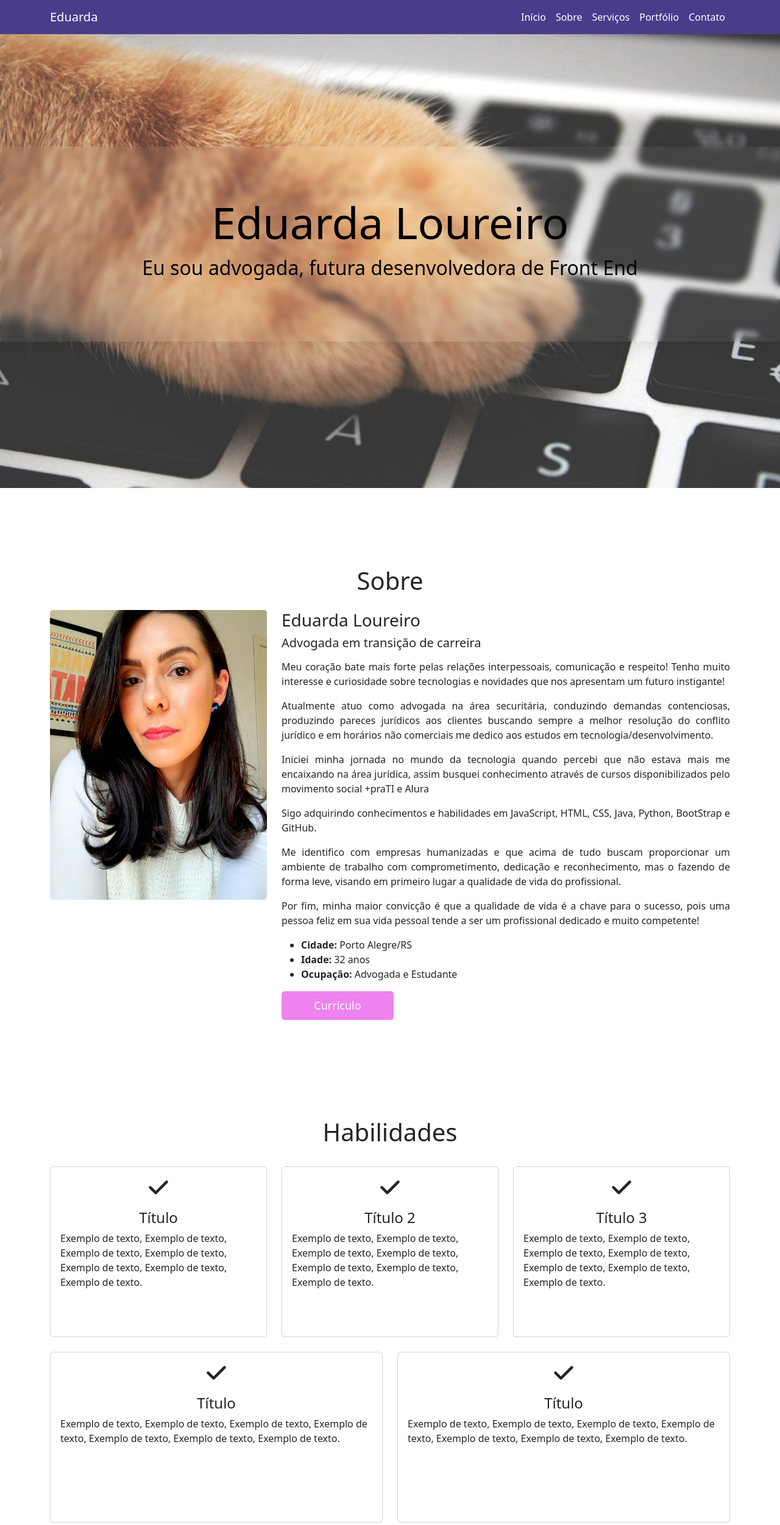
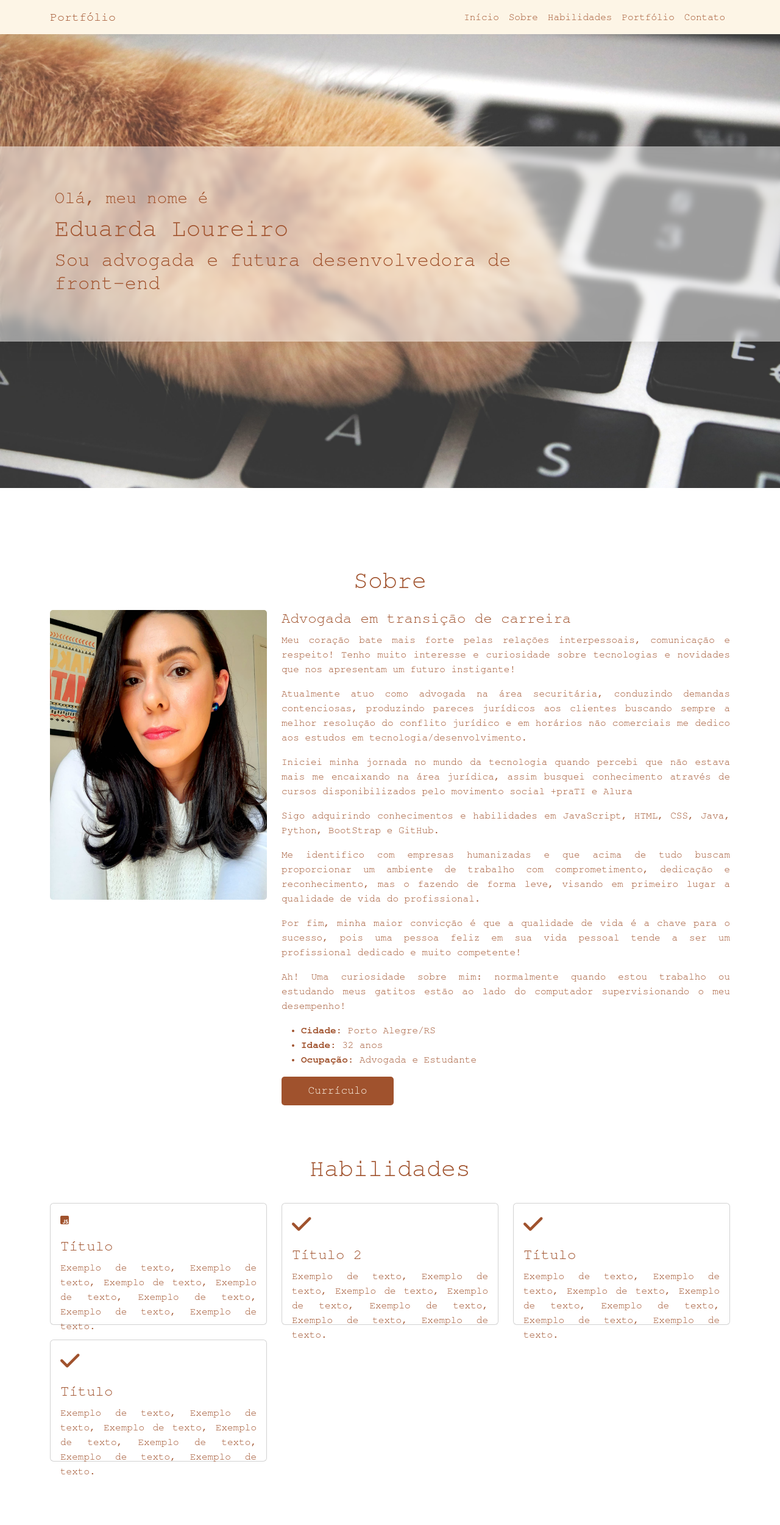
Before and after one commit to loureiroeduarda/portfolio, a plain HTML site: page index.html in a window 1280 px wide. Shown: the top 2500 px of the page at 61% size. Drawn offline with nearby package versions, Linux system fonts and the light colour scheme; files whose address does not match are found by name.

Commit message:
Alterada fonte, cor e estilizado botões

```diff
--- a/index.html
+++ b/index.html
@@ -21,14 +21,14 @@
 	<!-- Menu Fixado -->
 	<nav class="navbar navbar-expand-lg fixed-top navbarScroll">
 		<div class="container">
-			<a href="#" class="navbar-brand">Eduarda</a>
+			<a href="#inicio" class="navbar-brand">Portfólio</a>
 			<button class="navbar-toggler" type="button" data-bs-toggle="collapse" data-bs-target="#navbarSupportedContent" aria-controls="navbarSupportedContent" aria-expanded="false" aria-label="Toggle navigation"> <span class="navbar-toggler-icon"></span> </button>
 
 			<div class="collapse navbar-collapse" id="navbarSupportedContent">
 				<ul class="navbar-nav ms-auto">
 					<li class="nav-item active"><a class="nav-link" href="#inicio">Início</a></li>
 					<li class="nav-item"><a class="nav-link" href="#sobre">Sobre</a></li>
-					<li class="nav-item"><a class="nav-link" href="#servicos">Serviços</a></li>
+					<li class="nav-item"><a class="nav-link" href="#habilidades">Habilidades</a></li>
 					<li class="nav-item"><a class="nav-link" href="#portfolio">Portfólio</a></li>
 					<li class="nav-item"><a class="nav-link" href="#contato">Contato</a></li>
 				</ul>
@@ -42,9 +42,10 @@
 		<div class="container-fluid">
 			<div class="row">
 				<div class="glass">
-					<div class="col-lg-12 col-md-12 col-sm-12 col-xs-12 hero-text">
-						<h2 class="hero_titulo">Eduarda Loureiro</h2>
-						<p class="hero_desc">Eu sou advogada, futura desenvolvedora de Front End</p>
+					<div class="hero-text">
+						<h3>Olá, meu nome é</h3>
+						<h1>Eduarda Loureiro</h1>
+						<h2>Sou advogada e futura desenvolvedora de front-end</h2>
 					</div>
 				</div>
 			</div>
@@ -65,15 +66,14 @@
 
 				<!-- infos -->
 				<div class="col-lg-8">
-					<h3>Eduarda Loureiro</h3>
-					<h5>Advogada em transição de carreira</h5>
-
+					<h4>Advogada em transição de carreira</h4>
 					<p>Meu coração bate mais forte pelas relações interpessoais, comunicação e respeito! Tenho muito interesse e curiosidade sobre tecnologias e novidades que nos apresentam um futuro instigante!</p>
 					<P>Atualmente atuo como advogada na área securitária, conduzindo demandas contenciosas, produzindo pareces jurídicos aos clientes buscando sempre a melhor resolução do conflito jurídico e em horários não comerciais me dedico aos estudos em tecnologia/desenvolvimento.</P>
 					<p>Iniciei minha jornada no mundo da tecnologia quando percebi que não estava mais me encaixando na área jurídica, assim busquei conhecimento através de cursos disponibilizados pelo movimento social +praTI e Alura</p>
 					<p>Sigo adquirindo conhecimentos e habilidades em JavaScript, HTML, CSS, Java, Python, BootStrap e GitHub.</p>
 					<p>Me identifico com empresas humanizadas e que acima de tudo buscam proporcionar um ambiente de trabalho com comprometimento, dedicação e reconhecimento, mas o fazendo de forma leve, visando em primeiro lugar a qualidade de vida do profissional.</p>
 					<p>Por fim, minha maior convicção é que a qualidade de vida é a chave para o sucesso, pois uma pessoa feliz em sua vida pessoal tende a ser um profissional dedicado e muito competente!</p>
+					<p>Ah! Uma curiosidade sobre mim: normalmente quando estou trabalho ou estudando meus gatitos estão ao lado do computador supervisionando o meu desempenho!</p>
 
 					<div>
 						<ul>
@@ -83,7 +83,7 @@
 						</ul>
 					</div>
 					<div class="col-lg-6 mt-1">
-						<a href="https://drive.google.com/file/d/1_I4bMtgksT7mKefFNbXhai8feiaC5MHQ/view?usp=share_link" class="btnSobre" target="_blank">Currículo</a>
+						<a href="https://drive.google.com/file/d/1_I4bMtgksT7mKefFNbXhai8feiaC5MHQ/view?usp=share_link" class="btn_sobre" target="_blank">Currículo</a>
 					</div>
 				</div>
 			</div>
@@ -91,9 +91,9 @@
 		</div>
 	</section>
 
-	<!-- Seção Serviços (opcional) -->
+	<!-- Seção Habilidades (opcional) -->
 
-	<section class="servicos" id="servicos">
+	<section class="habilidades" id="habilidades">
 		<div class="container">
 			<h1 class="text-center">Habilidades</h1>
 
@@ -102,7 +102,7 @@
 				<div class="col-lg-4 mt-4">
 					<div class="card servicesText">
 						<div class="card-body">
-							<i class="fa-solid fa-check servicesIcon"></i>
+							<i class="fa-brands fa-square-js"></i>
 							<h4 class="card-title mt-3">Título</h4>
 							<p>Exemplo de texto, Exemplo de texto, Exemplo de texto, Exemplo de texto, Exemplo de texto, Exemplo de texto, Exemplo de texto.</p>
 						</div>
@@ -123,39 +123,11 @@
 					<div class="card servicesText">
 						<div class="card-body">
 							<i class="fa-solid fa-check servicesIcon"></i>
-							<h4 class="card-title mt-3">Título 3</h4>
-							<p>Exemplo de texto, Exemplo de texto, Exemplo de texto, Exemplo de texto, Exemplo de texto, Exemplo de texto, Exemplo de texto.</p>
-						</div>
-					</div>
-				</div>
-
-			</div>
-
-			<div class="row">
-
-				<div class="col-lg-6 mt-4">
-					<div class="card servicesText">
-						<div class="card-body">
-							<i class="fa-solid fa-check servicesIcon"></i>
 							<h4 class="card-title mt-3">Título</h4>
 							<p>Exemplo de texto, Exemplo de texto, Exemplo de texto, Exemplo de texto, Exemplo de texto, Exemplo de texto, Exemplo de texto.</p>
 						</div>
 					</div>
 				</div>
-
-				<div class="col-lg-6 mt-4">
-					<div class="card servicesText">
-						<div class="card-body">
-							<i class="fa-solid fa-check servicesIcon"></i>
-							<h4 class="card-title mt-3">Título</h4>
-							<p>Exemplo de texto, Exemplo de texto, Exemplo de texto, Exemplo de texto, Exemplo de texto, Exemplo de texto, Exemplo de texto.</p>
-						</div>
-					</div>
-				</div>
-
-			</div>
-
-			<div class="row">
 
 				<div class="col-lg-4 mt-4">
 					<div class="card servicesText">
@@ -166,17 +138,6 @@
 						</div>
 					</div>
 				</div>
-
-				<div class="col-lg-8 mt-4">
-					<div class="card servicesText">
-						<div class="card-body">
-							<i class="fa-solid fa-check servicesIcon"></i>
-							<h4 class="card-title mt-3">Título</h4>
-							<p>Exemplo de texto, Exemplo de texto, Exemplo de texto, Exemplo de texto, Exemplo de texto, Exemplo de texto, Exemplo de texto.</p>
-						</div>
-					</div>
-				</div>
-
 			</div>
 
 		</div>
@@ -196,7 +157,7 @@
 							<h4 class="card-title">Biblioteca de Livros</h4>
 							<p>Primeiro projeto com HTML e CSS desenvolvido no Curso do Zero ao Primeiro Site, ofertado pelo grupo +praTi. Neste projeto dei meus primeiros passos com o desenvolvimento Web e trabalhei com divisões, imagens, listas e tabelas.</p>
 							<div class="text-center">
-								<a href="portfolio/biblioteca/biblioteca.html" class="btn btn-success" target="_blank">Acesse aqui</a>
+								<a href="portfolio/biblioteca/biblioteca.html" class="btn_portfolio" target="_blank">Acesse aqui</a>
 							</div>
 						</div>
 					</div>
@@ -209,7 +170,7 @@
 							<h4 class="card-title">Family Video Locadora</h4>
 							<p>Primeiro projeto com HTML e CSS desenvolvido no Curso do Zero ao Primeiro Site, ofertado pelo grupo +praTi. Neste projeto dei meus primeiros passos com o desenvolvimento Web e trabalhei com divisões, imagens, listas e tabelas.</p>
 							<div class="text-center">
-								<a href="portfolio/locadora/locadora.html" class="btn btn-success" target="_blank">Acesse aqui</a>
+								<a href="portfolio/locadora/locadora.html" class="btn_portfolio" target="_blank">Acesse aqui</a>
 							</div>
 						</div>
 					</div>
@@ -224,7 +185,7 @@
 							<h4 class="card-title">Mario Jump</h4>
 							<p>Primeiro projeto com HTML e CSS desenvolvido no Curso do Zero ao Primeiro Site, ofertado pelo grupo +praTi. Neste projeto dei meus primeiros passos com o desenvolvimento Web e trabalhei com divisões, imagens, listas e tabelas.</p>
 							<div class="text-center">
-								<a href="portfolio/mario/mario.html" class="btn btn-success" target="_blank">Acesse aqui</a>
+								<a href="portfolio/mario/mario.html" class="btn_portfolio" target="_blank">Acesse aqui</a>
 							</div>
 						</div>
 					</div>
@@ -237,7 +198,7 @@
 							<h4 class="card-title">Cartão de Visita</h4>
 							<p>Primeiro projeto com HTML e CSS desenvolvido no Curso do Zero ao Primeiro Site, ofertado pelo grupo +praTi. Neste projeto dei meus primeiros passos com o desenvolvimento Web e trabalhei com divisões, imagens, listas e tabelas.</p>
 							<div class="text-center">
-								<a href="portfolio/cartao/cartao.html" class="btn btn-success" target="_blank">Acesse aqui</a>
+								<a href="portfolio/cartao/cartao.html" class="btn_portfolio" target="_blank">Acesse aqui</a>
 							</div>
 						</div>
 					</div>
--- a/style.css
+++ b/style.css
@@ -1,15 +1,22 @@
+* {
+    padding: 0;
+    margin: 0;
+    font-family: FreeMono, monospace;
+    box-sizing: border-box;
+    color: #A0522D;
+}
+
 /* menu */
 .navbar {
-	background-color: #483D8B;
+	background-color: #FDF5E6;
 }
 
 .navbar a {
-	color: white;
+	color: #A0522D;
 }
 
 .navbar a:hover {
-	color: black;
-	background-color: #ddd;
+	color: #F4A460;
 }
 
 .contactIcon {
@@ -23,10 +30,10 @@
 	top: 50%;
 	left: 50%;
 	transform: translate(-50%, -50%);
-	background: rgba(255, 255, 255, 0.05);
+	background: rgba(255, 255, 255, 0.5);
 	box-shadow: 0 4px 30px rgba(0, 0, 0, 0.1);
-	backdrop-filter: blur(4.9px);
-	-webkit-backdrop-filter: blur(4.9px);
+	backdrop-filter: blur(5.5px);
+	-webkit-backdrop-filter: blur(5.5px);
 }
 
 #sobre, #servicos, #portfolio, #contato {
@@ -35,28 +42,20 @@
 }
 
 /* texto hero image */
-.hero_titulo {
-	font-size: 4.5rem;
-}
-
-.hero_desc {
-	font-size: 2rem;
-}
-
 .hero-text {
-	text-align: center;
 	position: absolute;
-	top: 50%;
-	left: 50%;
-	transform: translate(-50%, -50%);
-	color: black;
+    top: 50%;
+    left: 38%;
+    transform: translate(-50%, -50%);
+	color: #A0522D;
 }
 
 .bgimage {
-	height: 100vh;
 	background: url('img/heroImage.jpg') 10%;
 	background-size: cover;
-	position: relative;
+	background-position: relative;
+	height: 100vh;
+	width: 100%;
 }
 
 /* sobre */
@@ -73,7 +72,7 @@
 	border-radius: 5px;
 }
 
-.btnSobre {
+.btn_sobre {
 	border: none;
 	border-radius: 5px;
 	padding: 10px 30px;
@@ -83,31 +82,32 @@
 	text-decoration: none;
 	font-size: 18px;
 	cursor: pointer;
-	background-color: violet;
-	color: white;
+	background-color: #A0522D;
+	color: #FDF5E6;
 	opacity: 1;
   	transition: 0.3s;
 }
 
-.btnSobre:hover {
+.btn_sobre:hover {
 	opacity: 0.6;
-  	color: white;
+  	color: #FDF5E6;
 }
 
-/* serviços */
+/* habilidades */
 .servicesText.card {
-	height: 280px;
+	text-align: justify;
+	height: 200px;
 	cursor: pointer;
 }
 
 .servicesIcon {
 	font-size: 36px;
-	text-align: center;
-	width: 100%;
+	text-align: left;
+	width: 50%;
 }
 
 .card-title {
-	text-align: center;
+	text-align: left;
 }
 
 .card:hover .servicesIcon {
@@ -117,3 +117,25 @@
 .servicesText:hover {
 	border: 1px solid #008000;
 }
+
+/* portfólio */
+.btn_portfolio {
+	border: none;
+	border-radius: 5px;
+	padding: 10px 30px;
+	width: 29%;
+	display: inline-block;
+	text-align: center;
+	text-decoration: none;
+	font-size: 16px;
+	cursor: pointer;
+	background-color: #A0522D;
+	color: #FDF5E6;
+	opacity: 1;
+  	transition: 0.3s;
+}
+
+.btn_portfolio:hover {
+	opacity: 0.6;
+  	color: #FDF5E6;
+}
```
